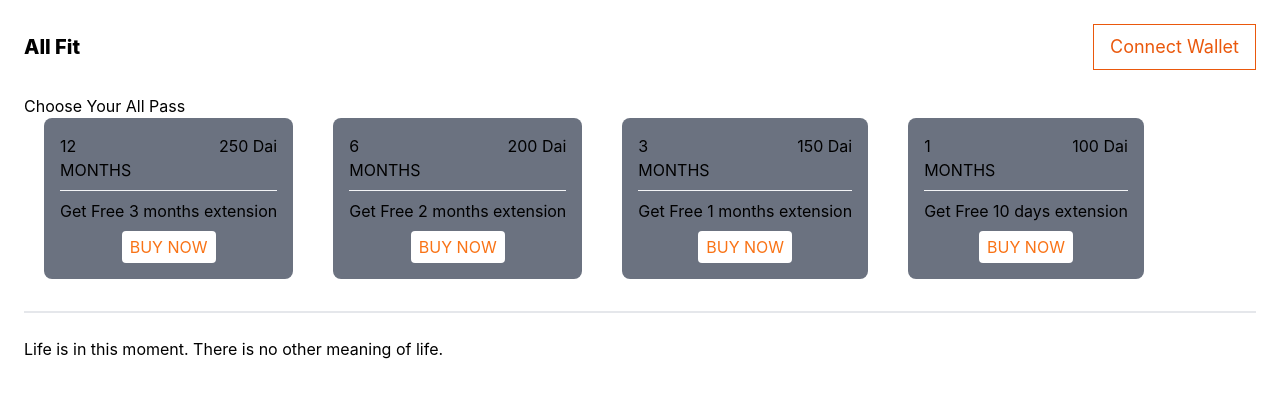
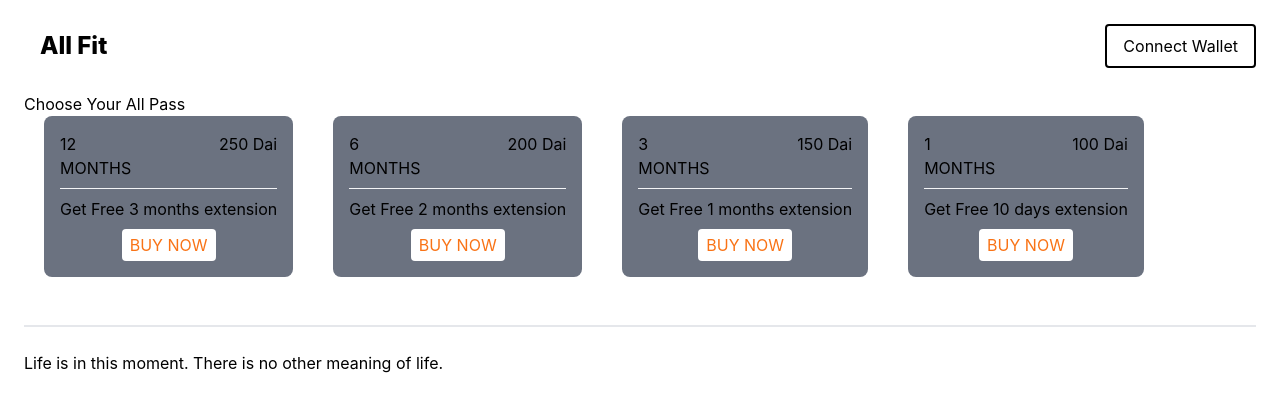
Before and after one commit to cheenukhurana/allfit, a Next.js app in the folder frontend/: page / in a window 1280 px wide. Shown: the top 412 px of the page. Built offline with nearby package versions, Linux system fonts and the light colour scheme.

Commit message:
layout design changes

```diff
--- a/frontend/components/layout.js
+++ b/frontend/components/layout.js
@@ -31,13 +31,13 @@ export default function Layout({ children }) {
             <div>
                 <header className="flex justify-between mb-6">
                     <div className="flex items-center">
-                        <h3 className="text-xl font-extrabold"><Link href="/">All Fit</Link></h3>
+                        <h3 className="text-2xl font-extrabold"><Link href="/"><i className="fas fa-dumbbell mr-4"></i>All Fit</Link></h3>
                         {currentAccount && <p className="ml-8 text-gray-600"><Link href="/dashboard">Dashboard</Link></p>}
                     </div>
                     {currentAccount ? (
                         <h4>{shortenAddress(currentAccount)}</h4>
                     ) : (
-                        <button className="px-4 py-2 text-lg border border-orange-600 text-orange-600" onClick={setCurrentAccount}>Connect Wallet</button>
+                        <button className="px-4 py-2 border-2 border-black hover:border-gray-400 rounded" onClick={setCurrentAccount}>Connect Wallet</button>
                     )}
 
                     {/* <button className="px-4 py-2 text-lg border border-orange-600 text-orange-600" onClick={walletConnectLink}>WalletConnect Demo</button> */}
@@ -48,7 +48,7 @@ export default function Layout({ children }) {
             </div>
 
             <footer>
-                <div className="mt-8 mb-6 border border-grey-600"></div>
+                <div className="mt-12 mb-6 border border-grey-600"></div>
                 <div className="flex justify-between">
                     <p>Life is in this moment. There is no other meaning of life.</p>
                 </div>
```
